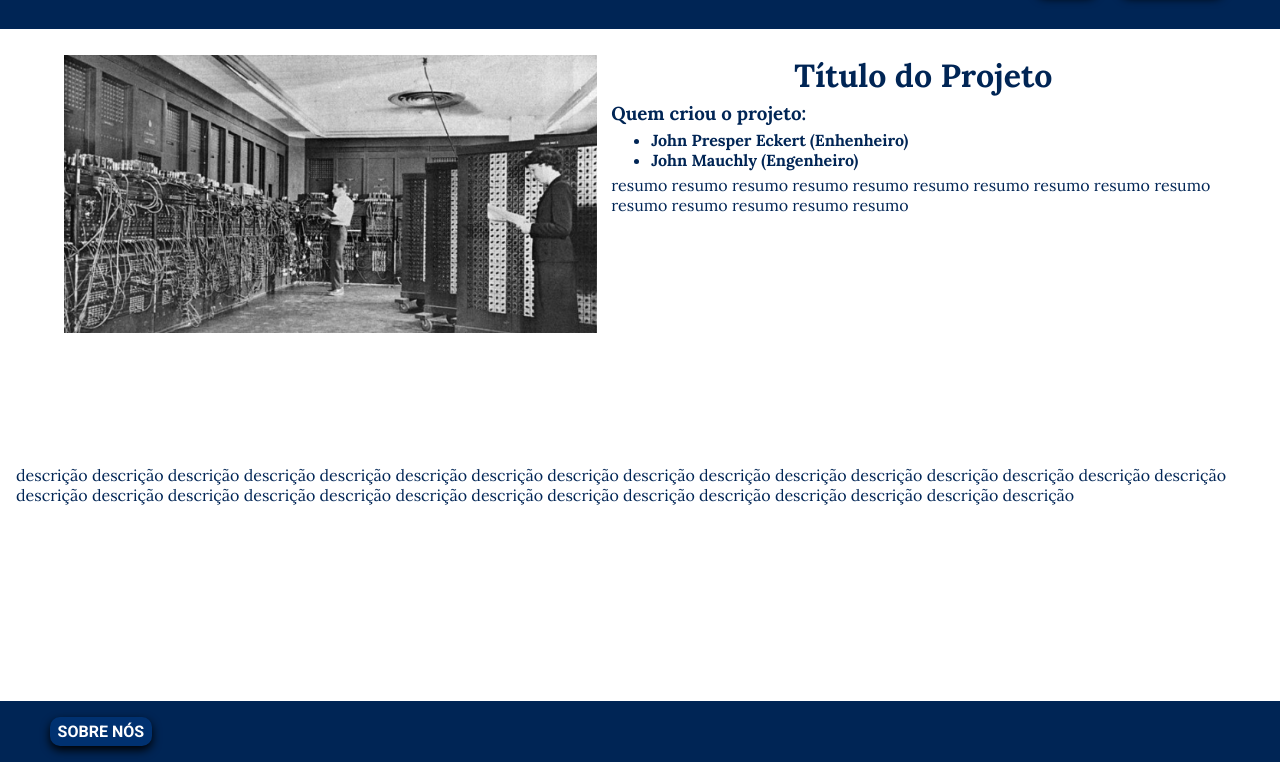
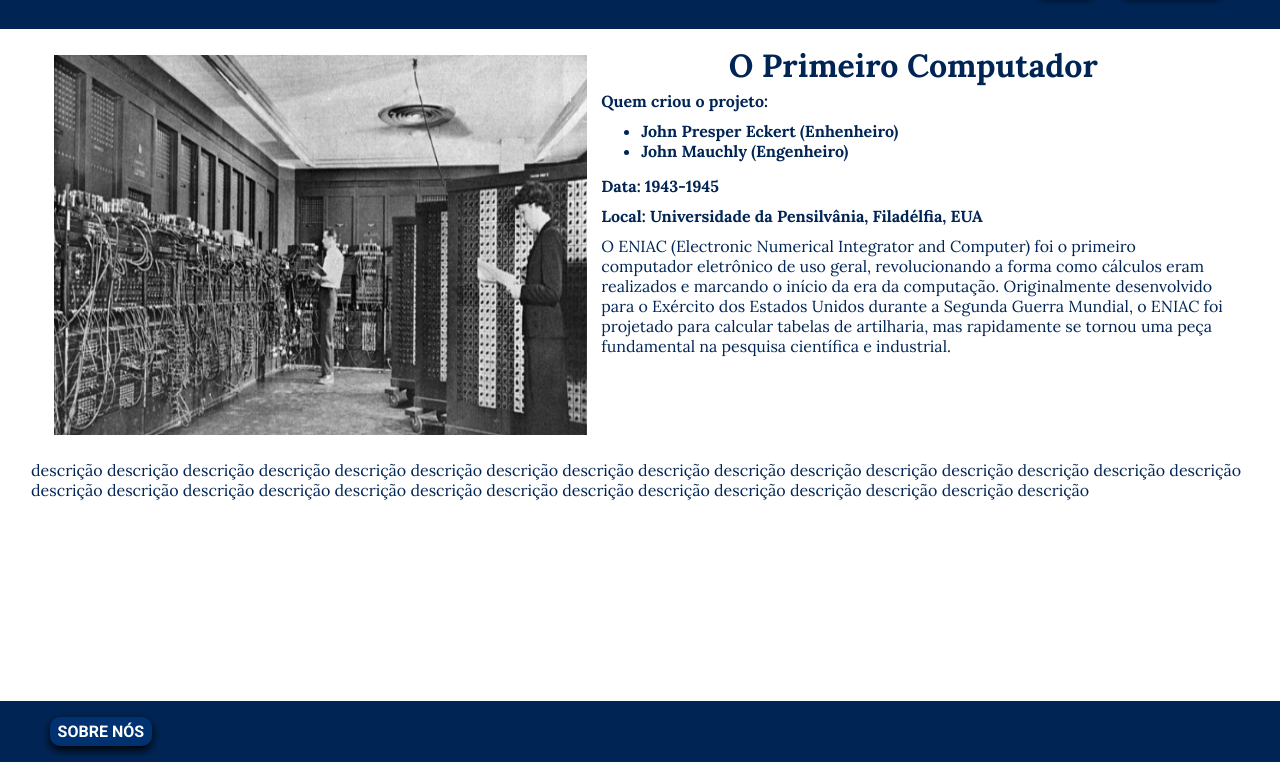
Before and after one commit to Eduardo-Peruzzo/BackStart, a React app: page /#/projeto/primeiro-computador in a window 1280 px wide. Shown: the part 70-832 px from the top of the page. Built offline with nearby package versions, Linux system fonts and the light colour scheme; some packages are replaced by stand-ins of ours; no server answers.

Commit message:
quase finalizando página de projeto

```diff
--- a/public/style.css
+++ b/public/style.css
@@ -31,6 +31,7 @@ html{
 
 body {
   margin: 0;
+  /* width: 99vw; */
   font-family: 'Lora', serif;
   background-color: var(--background);
   color:var(--primaria);
--- a/src/components/CaixaProjeto/Style.js
+++ b/src/components/CaixaProjeto/Style.js
@@ -43,5 +43,6 @@ const DescProj = styled.p`
         font-size: 14px;
         text-align: justify;
         color: black;
+        margin: 0;
 `
 export {Quadrado, Foto, NomeProj, DescProj}
--- a/src/components/DetalhesProjeto/DetalhesProjeto.jsx
+++ b/src/components/DetalhesProjeto/DetalhesProjeto.jsx
@@ -10,12 +10,14 @@ const DetalhesProjeto = (props) => (
         </ImagemProjeto>
         <InfoProjeto id="InfoProjeto">
             <h1>{props.titulo}</h1>
-            <h3>Quem criou o projeto:</h3>
+            <h4>Quem criou o projeto:</h4>
             <ul>
                 {props.desenvolvedores.map((elemento, index) => (
                     <li key={index}>{elemento}</li>
                 ))}
             </ul>
+            <h4>{props.data}</h4>
+            <h4>{props.local}</h4>
             <p>{props.resumo}</p>
         </InfoProjeto>
     </AreaInicial>
--- a/src/components/DetalhesProjeto/Style.js
+++ b/src/components/DetalhesProjeto/Style.js
@@ -4,7 +4,7 @@ const AreaInicial = styled.div`
     display: flex;
     align-items: flex-start;
     justify-content: center;
-    padding: 10px;
+    /* padding: 10px; */
     width: 100%;
     height: 25em;
 `
@@ -14,6 +14,7 @@ const ImagemProjeto = styled.div`
     align-items: center;
     justify-content: center;
     width: 45%;
+    height: 100%;
     position: relative;
     &:hover #seta-direita{
         opacity: 1;
@@ -22,7 +23,8 @@ const ImagemProjeto = styled.div`
         opacity: 1;
     }
     img {
-        max-width: 95%;
+        width: 95%;
+        height: 95%;
     }
     button {
         border-width: 0;
@@ -34,14 +36,14 @@ const ImagemProjeto = styled.div`
     }
     #seta-esquerda {
         position: absolute;
-        right: 83%;
+        right: 87%;
         max-width: 10%;
         opacity: 0;
         transition: 0.3s;
     }
     #seta-direita {
         position: absolute;
-        left: 83%;
+        left: 87%;
         max-width: 10%;
         opacity: 0;
         transition: 0.3s;
@@ -54,15 +56,18 @@ const InfoProjeto = styled.div`
     h1 {
         text-align: center;
     }
-    h3 {
+    h4 {
         text-align: left;
         margin-top: 5px;
+        font-size: 16px;
+        margin-bottom: 10px;
     }
     p {
         margin: 5px 0;
     }
     ul {
-        margin: 5px 0;
+        margin-bottom: 15px;
+        margin-top: 0;
     }
     li {
         font-weight: bold;
@@ -70,7 +75,9 @@ const InfoProjeto = styled.div`
 `
 
 const DescProjeto = styled.div`
-    width: 100%;
+    width: 97%;
+    padding: 15px;
+    padding-right: 10px;
 `
 
 
--- a/src/data/dados-projetos.json
+++ b/src/data/dados-projetos.json
@@ -1,14 +1,14 @@
 [
     {
-        "id": "projeto-backstart",
-        "nome": "Projeto BackStart",
-        "desc": "Descrição breve do projeto.",
+        "id": "primeiro-computador",
+        "nome": "Primeiro computador",
+        "desc": "Primeiro computador já criado, servindo de base para todos as tecnologias que vieram depois.",
         "foto": "imagens/primeiro-computador.png"
     },
     {
-        "id": "",
-        "nome": "Título do Projeto",
-        "desc": "Descrição breve do projeto."
+        "id": "projeto-exemplo",
+        "nome": "Título do Projeto exemplo",
+        "desc": "Descrição breve do projeto que está servindo de exemplo genérico."
     },
     {
         "id": "",
--- a/src/data/detalhes-projetos.json
+++ b/src/data/detalhes-projetos.json
@@ -1,12 +1,24 @@
 [
     {
+        "id": "primeiro-computador",
+        "titulo": "O Primeiro Computador",
+        "desenvolvedores": ["John Presper Eckert (Enhenheiro)", "John Mauchly (Engenheiro)"],
+        "data": "Data: 1943-1945",
+        "local": "Local: Universidade da Pensilvânia, Filadélfia, EUA",
+        "resumo": "O ENIAC (Electronic Numerical Integrator and Computer) foi o primeiro computador eletrônico de uso geral, revolucionando a forma como cálculos eram realizados e marcando o início da era da computação. Originalmente desenvolvido para o Exército dos Estados Unidos durante a Segunda Guerra Mundial, o ENIAC foi projetado para calcular tabelas de artilharia, mas rapidamente se tornou uma peça fundamental na pesquisa científica e industrial. ",
+        "descricao": "descrição descrição descrição descrição descrição descrição descrição descrição descrição descrição descrição descrição descrição descrição descrição descrição descrição descrição descrição descrição descrição descrição descrição descrição descrição descrição descrição descrição descrição descrição ",
+        "sobrenos": "",
+        "foto": "imagens/primeiro-computador.png"
+    },
+    {
+        "id": "projeto-exemplo",
         "titulo": "Título do Projeto",
-        "desenvolvedores": ["John Presper Eckert (Enhenheiro)", "John Mauchly (Engenheiro)"],
+        "desenvolvedores": ["dev1", "dev2"],
         "data": "",
         "local": "",
         "resumo": "resumo resumo resumo resumo resumo resumo resumo resumo resumo resumo resumo resumo resumo resumo resumo ",
         "descricao": "descrição descrição descrição descrição descrição descrição descrição descrição descrição descrição descrição descrição descrição descrição descrição descrição descrição descrição descrição descrição descrição descrição descrição descrição descrição descrição descrição descrição descrição descrição ",
         "sobrenos": "",
-        "foto": "imagens/primeiro-computador.png"
+        "foto": "imagens/old-computer-1.jpg"
     }
   ]
--- a/src/index.js
+++ b/src/index.js
@@ -28,6 +28,7 @@ root.render(
     <HashRouter>
       <Routes>
         <Route path="/" element={<Home/>} />
+        <Route path="/projeto/" element={<ProjetoDetalhes/>} />
         <Route path="/projeto/:id" element={<ProjetoDetalhes/>} />
         <Route path="/login" element={<Login/>} />
         <Route path="/sobre-nos" element={<SobreNos/>} />
--- a/src/pages/ProjetoDetalhes.jsx
+++ b/src/pages/ProjetoDetalhes.jsx
@@ -1,17 +1,26 @@
 import DetalhesProjeto from "../components/DetalhesProjeto/DetalhesProjeto";
 import Base from "./Base";
 import detalhes from "../data/detalhes-projetos.json"
+import { useParams } from "react-router-dom";
 
-const ProjetoDetalhes = () => (
+const ProjetoDetalhes = () => {
+
+    const {id} = useParams();
+
+    const detalhesFiltrados = detalhes.filter(
+      (elemento) => (elemento.id === (id))
+    )
+
+    return(
     <Base>
         {
-            detalhes.map( (elemento, index) => (
+            detalhesFiltrados.map( (elemento, index) => (
             <DetalhesProjeto
                 key={index}
                 titulo={elemento.titulo}
                 desenvolvedores={elemento.desenvolvedores}
                 data={elemento.data}
-                local={elemento.data}
+                local={elemento.local}
                 foto={elemento.foto}
                 resumo={elemento.resumo}
                 descricao={elemento.descricao}
@@ -20,6 +29,7 @@ const ProjetoDetalhes = () => (
             ))
             }
     </Base>
-);
+    )
+};
 
 export default ProjetoDetalhes;
```
